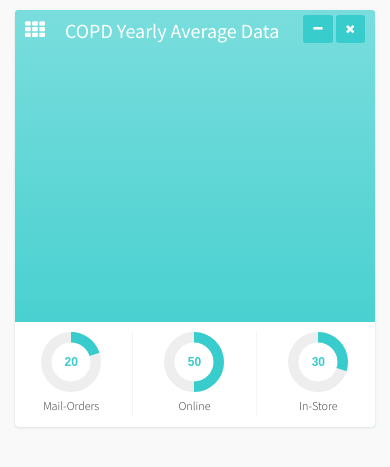
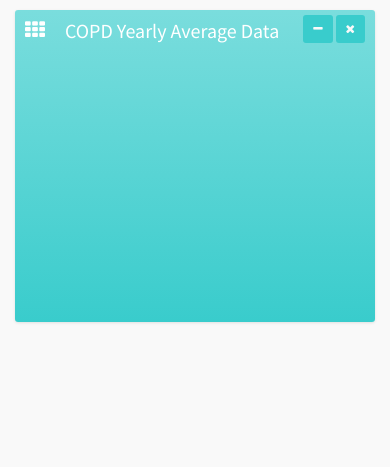
Before and after one commit to robrotheram/wePredictAPI, a Flask app: page / in a window 390 px wide. Shown: the part 1208-1675 px from the top of the page. After the commit the page ends 1531 px from the top, so only its background shows below. Run offline with Flask 2, Linux system fonts and the light colour scheme; some libraries are stand-ins or nearby versions.

Commit message:
Final UI Clean up and Final commit

```diff
--- a/wePredictAPI/templates/index.html
+++ b/wePredictAPI/templates/index.html
@@ -33,7 +33,7 @@
 <!-- header logo: style can be found in header.less -->
 <header class="header">
     <a href="/" class="logo">
-    <!-- Add the class icon to your logo image or logo icon to add the margining -->
+        <!-- Add the class icon to your logo image or logo icon to add the margining -->
         Public Health Data
     </a>
     <!-- Header Navbar: style can be found in header.less -->
@@ -257,36 +257,6 @@
                     <div class="box-body border-radius-none">
                         <div class="chart" id="line-chart" style="height: 250px;"></div>
                     </div>
-                    <!-- /.box-body -->
-                    <div class="box-footer no-border">
-                        <div class="row">
-                            <div class="col-xs-4 text-center" style="border-right: 1px solid #f4f4f4">
-                                <input type="text" class="knob" data-readonly="true" value="20" data-width="60"
-                                       data-height="60"
-                                       data-fgColor="#39CCCC"/>
-
-                                <div class="knob-label">Mail-Orders</div>
-                            </div>
-                            <!-- ./col -->
-                            <div class="col-xs-4 text-center" style="border-right: 1px solid #f4f4f4">
-                                <input type="text" class="knob" data-readonly="true" value="50" data-width="60"
-                                       data-height="60"
-                                       data-fgColor="#39CCCC"/>
-
-                                <div class="knob-label">Online</div>
-                            </div>
-                            <!-- ./col -->
-                            <div class="col-xs-4 text-center">
-                                <input type="text" class="knob" data-readonly="true" value="30" data-width="60"
-                                       data-height="60"
-                                       data-fgColor="#39CCCC"/>
-
-                                <div class="knob-label">In-Store</div>
-                            </div>
-                            <!-- ./col -->
-                        </div>
-                        <!-- /.row -->
-                    </div>
                     <!-- /.box-footer -->
                 </div>
                 <!-- /.box -->
```
